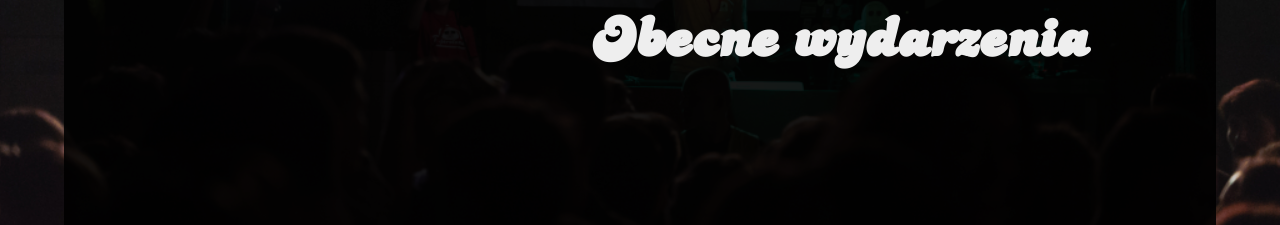
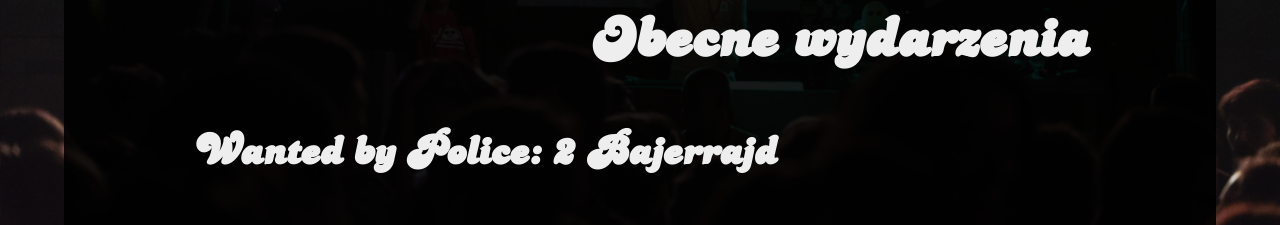
Before and after one commit to Korinv/Bajer-page, a plain HTML site: page index.html in a window 1280 px wide. Shown: the part 2994-3219 px from the top of the page. Drawn offline with nearby package versions, Linux system fonts and the light colour scheme.

Commit message:
Changed events to be shown

```diff
--- a/index.html
+++ b/index.html
@@ -334,7 +334,7 @@
       </section>
       <div class="point-to-scroll" id="obecne-wydarzenia"></div>
       <h2 class="text--r">Obecne wydarzenia</h2>
-      <!-- <h3 class="text--h3">Wanted by Police: 2 Bajerrajd</h3>
+      <h3 class="text--h3">Wanted by Police: 2 Bajerrajd</h3>
       <section class="section event--date">
         <p class="event--text">
           <ion-icon name="calendar-outline" class="event--icon"></ion-icon
@@ -365,7 +365,7 @@
             wyjazd.
           </p>
         </div>
-      </section> -->
+      </section>
       <div class="point-to-scroll" id="czlonkowie"></div>
       <h2 class="text--l">Członkowie</h2>
       <h3 class="text--r text--h3">Zarząd</h3>
```
